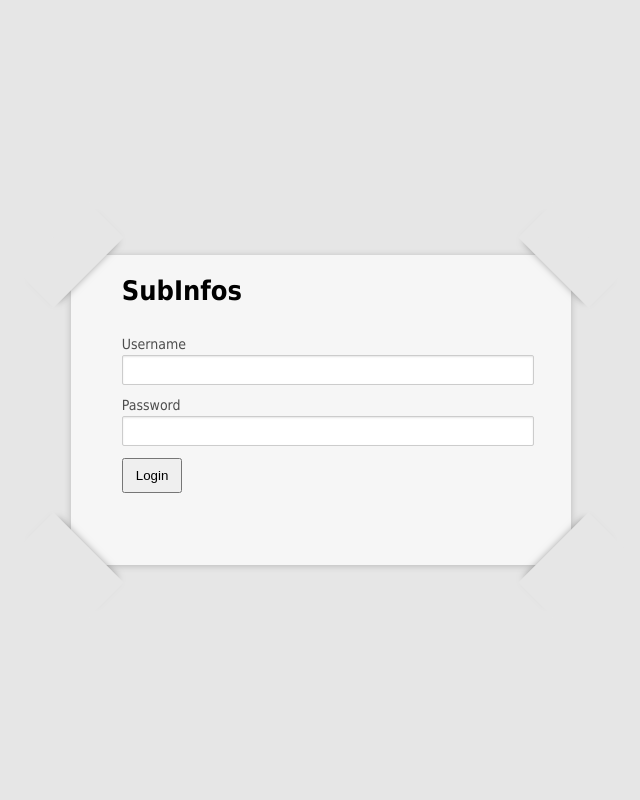
After one commit to paolinux86/SubInfos, a Django app: page /accounts/login/ in a window 1280 px wide. The commit adds this page. Shown: the whole page, without its empty margins (329-969 px from the left). Run offline with Django 3.2, Linux system fonts and the light colour scheme; style sheets or scripts are compiled from the project's sources; some libraries are stand-ins or nearby versions.

Commit message:
Login page

```diff
--- a/SubInfos/urls.py
+++ b/SubInfos/urls.py
@@ -1,4 +1,5 @@
 from django.conf.urls import patterns, include, url
+from django.contrib.auth.views import login, logout
 from infos.models import Repository
 from django.conf import settings
 
@@ -25,7 +26,6 @@ urlpatterns = patterns('',
 
 urlpatterns += patterns('infos.views',
 	url(r'^$', 'main2'),
-	#url(r'^main$', 'main2'),
 	url(r'^repo/add$', 'repo_add'),
 	url(r'^repo/update/(?P<repo>\d+)$', 'repo_update'),
 	url(r'^repo/(?P<repo>\d+)$', 'repo_show'),
@@ -35,3 +35,8 @@ urlpatterns += patterns('infos.views',
 	url(r'^commit/(?P<commit_id>\d+)', 'commitDetail'),
 	url(r'^pygments\.css', 'pygmentsCss'),
 )
+
+urlpatterns += patterns('',
+	(r'^accounts/login/$', login),
+	(r'^accounts/logout/$', logout),
+)
--- a/infos/static/style.less
+++ b/infos/static/style.less
@@ -568,3 +568,175 @@ table#commits_table tr.even td.sorting_1 {
 .highlight {
 	background-color: #FFFFFF !important;
 }
+
+#user_login_div {
+	h1 {font-size:44px}
+	h2 {font-size:37px}
+	h3 {font-size:27px}
+	h4 {font-size:23px}
+	h5 {font-size:17px}
+	h6 {font-size:14px}
+
+	background-color: #e6e6e6;
+	position: absolute;
+	top: 0;
+	bottom: 0;
+	left: 0;
+	right: 0;
+
+	.loginrow {
+		width: 83%;
+		margin: 0 auto;
+	}
+
+	.error_container {
+		color: #FF0000;
+	}
+
+	input[type="button"],
+	input[type="submit"] {
+		padding: 8px 12px;
+	}
+
+	input[type="text"]:focus,
+	input[type="password"]:focus {
+		background: none repeat scroll 0 0 #FAFAFA;
+		border-color: #B3B3B3;
+		outline: medium none !important;
+	}
+
+	input[type="text"],
+	input[type="password"] {
+		background-color: #FFFFFF;
+		border: 1px solid #CCCCCC;
+		border-radius: 2px 2px 2px 2px;
+		box-shadow: 0 1px 2px rgba(0, 0, 0, 0.1) inset;
+		color: rgba(0, 0, 0, 0.75);
+		display: block;
+		font-family: inherit;
+		font-size: 14px;
+		margin: 0 0 12px;
+		padding: 6px;
+		transition: all 0.15s linear 0s;
+		width: 100%;
+	}
+
+	label {
+		color: #4D4D4D;
+		cursor: pointer;
+		display: block;
+		font-size: 14px;
+		font-weight: 500;
+		margin-bottom: 3px;
+	}
+
+	@login-width: 480px;
+	@login-height: 290px;
+	#user_login_container {
+		.fullcenter(@login-width, @login-height);
+	}
+
+	.margintop-10 {
+		margin-top: 10px !important;
+	}
+
+	.margintop-30 {
+		margin-top: 30px !important;
+	}
+
+	.clearer {
+		clear: both;
+	}
+
+	@media only screen and (min-width: 767px) {
+		select {
+			width: auto;
+			padding-right: 45px;
+		}
+
+		div.tucked-corners {
+			background: #f6f6f6;
+			height: @login-height;
+			margin: 50px auto;
+			padding: 10px;
+			position: relative;
+			width: @login-width;
+			-webkit-box-shadow: 0 1px 7px hsla(0,0%,0%,.2);
+			-moz-box-shadow: 0 1px 7px hsla(0,0%,0%,.2);
+			box-shadow: 0 1px 7px hsla(0,0%,0%,.2);
+		}
+		span.tucked-corners {
+			background: #c4453c;
+			display: block;
+			height: @login-height;
+			position: relative;
+			-webkit-box-shadow: inset 0 0 10px hsla(0,0%,0%,.25);
+			-moz-box-shadow: inset 0 0 10px hsla(0,0%,0%,.25);
+			box-shadow: inset 0 0 10px hsla(0,0%,0%,.25);
+		}
+
+
+		/* Top Corner Effect */
+
+		.top-corners:after,
+		.top-corners:before {
+			background: #e6e6e6;
+			content: '';
+			height: 50px;
+			position: absolute;
+			top: -25px;
+			width: 100px;
+			z-index: 10;
+			-webkit-box-shadow: 0 6px 9px -8px hsla(0,0%,0%,.5);
+			-moz-box-shadow: 0 6px 9px -8px hsla(0,0%,0%,.5);
+			box-shadow: 0 6px 9px -8px hsla(0,0%,0%,.5);
+		}
+		.top-corners:after {
+			left: -50px;
+			-webkit-transform: rotate(-45deg);
+			-moz-transform: rotate(-45deg);
+			-ms-transform: rotate(-45deg);
+			-o-transform: rotate(-45deg);
+			transform: rotate(-45deg);
+		}
+		.top-corners:before {
+			right: -50px;
+			-webkit-transform: rotate(45deg);
+			-moz-transform: rotate(45deg);
+			-ms-transform: rotate(45deg);
+			-o-transform: rotate(45deg);
+			transform: rotate(45deg);
+		}
+
+		/* Bottom Corner Effect */
+
+		.bottom-corners:after,
+		.bottom-corners:before {
+			background: #e6e6e6;
+			content: '';
+			height: 50px;
+			position: absolute;
+			bottom: -25px;
+			width: 100px;
+			-webkit-box-shadow: 0 6px 9px -8px hsla(0,0%,0%,.5);
+			-moz-box-shadow: 0 6px 9px -8px hsla(0,0%,0%,.5);
+			box-shadow: 0 6px 9px -8px hsla(0,0%,0%,.5);
+		}
+		.bottom-corners:after {
+			left: -50px;
+			-webkit-transform: rotate(-135deg);
+			-moz-transform: rotate(-135deg);
+			-ms-transform: rotate(-135deg);
+			-o-transform: rotate(-135deg);
+			transform: rotate(-135deg);
+		}
+		.bottom-corners:before {
+			right: -50px;
+			-webkit-transform: rotate(135deg);
+			-moz-transform: rotate(135deg);
+			-ms-transform: rotate(135deg);
+			-o-transform: rotate(135deg);
+			transform: rotate(135deg);
+		}
+	}
+}
--- /dev/null
+++ b/infos/templates/base.html
@@ -0,0 +1,23 @@
+<?xml version="1.0" encoding="UTF-8"?>
+<!DOCTYPE html PUBLIC "-//W3C//DTD XHTML 1.1//EN" "http://www.w3.org/TR/xhtml11/DTD/xhtml11.dtd">
+<html version="-//W3C//DTD XHTML 1.1//EN"
+      xmlns="http://www.w3.org/1999/xhtml" xml:lang="en"
+      xmlns:xsi="http://www.w3.org/2001/XMLSchema-instance"
+      xsi:schemaLocation="http://www.w3.org/1999/xhtml
+                          http://www.w3.org/MarkUp/SCHEMA/xhtml11.xsd">
+	<head>
+		<title>{% block title %}SubInfos{% endblock %}</title>
+
+		<link rel="stylesheet/less" type="text/css" href="{{ STATIC_URL }}style.less" />
+		<!--<link rel="stylesheet" type="text/css" href="{{ STATIC_URL }}style.css" />-->
+		{% block extra_styles %}{% endblock %}
+
+		<script type="text/javascript" src="{{ STATIC_URL }}less-1.3.3.min.js"></script>
+		{% block extra_scripts %}{% endblock %}
+	</head>
+	<body>
+		{% block content %}{% endblock %}
+
+		{% block extra_body_scripts %}{% endblock %}
+	</body>
+</html>
--- /dev/null
+++ b/infos/templates/registration/login.html
@@ -0,0 +1,41 @@
+{% extends "base.html" %}
+
+{% block title %}SubInfos - Login{% endblock %}
+
+{% block content %}
+	<div id="user_login_div">
+		<div id="user_login_container" class="tucked-corners top-corners">
+			<form id="user_login" method="post" action=".">
+				<div class="loginrow margintop-10">
+					<input type="hidden" name="next" value="{{ next|escape }}" />
+					{% csrf_token %}
+					<h3 class="ten columns centered">SubInfos</h3>
+				</div>
+
+				<div class="loginrow margintop-30">
+					<label for="username">Username</label>
+					<input type="text" name="username" id="username" />
+				</div>
+
+				<div class="loginrow">
+					<label for="password">Password</label>
+					<input type="password" name="password" id="password" />
+				</div>
+
+				<div class="loginrow">
+					<div class="error_container">
+						{% if form.errors %}
+							Username o password non corretti
+						{% endif %}
+					</div>
+				</div>
+
+				<div class="loginrow margintop-10">
+					<input type="submit" value="Login" class="button" />
+					<div class="clearer"></div>
+				</div>
+			</form>
+			<div class="bottom-corners"></div>
+		</div>
+	</div>
+{% endblock %}
--- a/infos/views.py
+++ b/infos/views.py
@@ -13,6 +13,8 @@ import subprocess, os, re
 import json
 import xml.etree.ElementTree as ET
 
+from django.contrib.auth.decorators import login_required
+
 def main(request):
 	return render_to_response(
 		'infos/main.html',
@@ -21,6 +23,7 @@ def main(request):
 		context_instance=RequestContext(request),
 	)
 
+@login_required
 def main2(request):
 	return render_to_response(
 		'infos/index.html',
```
Also changed, not shown: infos/templates/infos/index.html (+12 -13 lines), infos/templates/infos/main.html (deleted, +0 -124 lines).
